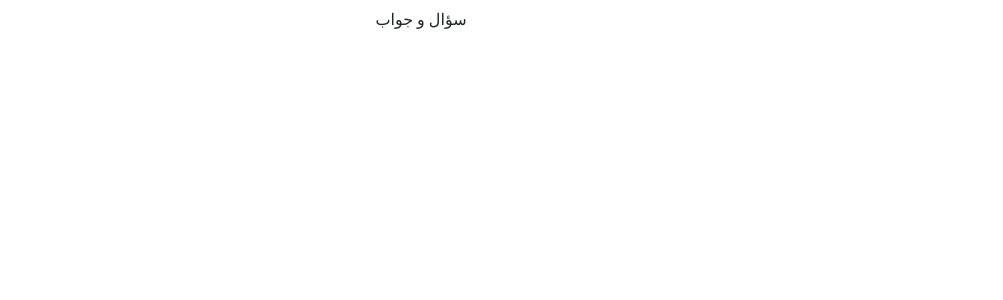
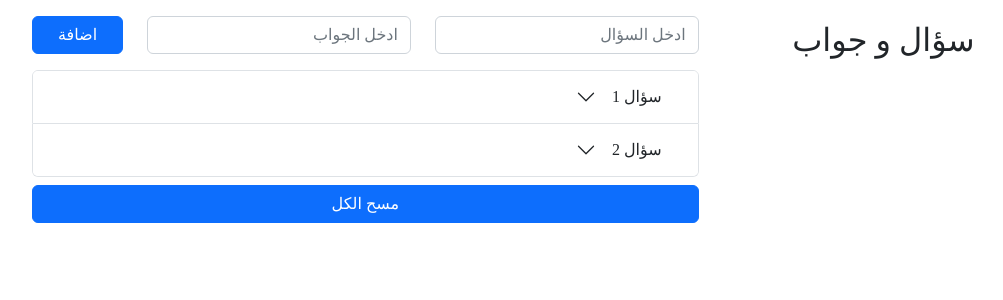
Before and after one commit to AdhamMagdyA/QuestionAnswering, a React (Create React App) app: page / in a window 1280 px wide. Shown: the top 300 px of the page, without its empty margins (263-1266 px from the left). Built offline with nearby package versions, Linux system fonts and the light colour scheme; a web font is replaced by a local one.

Commit message:
app design

```diff
--- a/public/index.html
+++ b/public/index.html
@@ -23,6 +23,11 @@
       href="https://fonts.googleapis.com/css2?family=Marhey:wght@300;400;500&display=swap"
       rel="stylesheet"
     />
+    <link
+      rel="stylesheet"
+      href="https://cdn.jsdelivr.net/npm/bootstrap-icons@1.6.1/font/bootstrap-icons.css"
+    />
+
     <title>Question Answering</title>
   </head>
   <body>
--- a/src/App.js
+++ b/src/App.js
@@ -1,7 +1,22 @@
 import "bootstrap/dist/css/bootstrap.min.css";
+import { Button, Col, Container, Row } from "react-bootstrap";
+import InputForm from "./components/InputForm";
+import QAList from "./components/QAList";
 
 function App() {
-  return <div className="App text-center p-2">سؤال و جواب</div>;
+  return (
+    <Container className="App text-center p-3">
+      <Row className="justify-content-center px-5">
+        <Col sm="4 text-center  fs-2">سؤال و جواب</Col>
+        <Col sm="8">
+          <InputForm />
+          <div className="my-3"></div>
+          <QAList />
+          <Button className="my-2 w-100">مسح الكل</Button>{" "}
+        </Col>
+      </Row>
+    </Container>
+  );
 }
 
 export default App;
--- /dev/null
+++ b/src/components/InputForm.js
@@ -0,0 +1,26 @@
+import React from "react";
+import { Form, Button, Col, Row } from "react-bootstrap";
+
+function InputForm() {
+  return (
+    <div>
+      <Form>
+        <Row>
+          <Col sm="5">
+            <Form.Control type="text" placeholder="ادخل السؤال" />
+          </Col>
+          <Col sm="5">
+            <Form.Control type="text" placeholder="ادخل الجواب" />
+          </Col>
+          <Col sm="2">
+            <Button variant="primary" type="submit" className="w-100">
+              اضافة
+            </Button>
+          </Col>
+        </Row>
+      </Form>
+    </div>
+  );
+}
+
+export default InputForm;
--- /dev/null
+++ b/src/components/QAList.js
@@ -0,0 +1,34 @@
+import React from "react";
+import { Accordion, Button, Col, Row } from "react-bootstrap";
+
+function QAList() {
+  const QADate = [
+    { question: "سؤال 1", answer: "جواب 1" },
+    { question: "سؤال 2", answer: "جواب 2" },
+  ];
+  return (
+    <div>
+      <Accordion defaultActiveKey="0">
+        {QADate.map((QA, index) => {
+          return (
+            <Accordion.Item eventKey={index}>
+              <Accordion.Header>
+                <div className="mx-3">{QA.question}</div>
+              </Accordion.Header>
+              <Accordion.Body>
+                <Row>
+                  <Col sm="10">{QA.answer}</Col>
+                  <Col sm="2">
+                    <i className="bi bi-trash clickable trash-icon"></i>
+                  </Col>
+                </Row>
+              </Accordion.Body>
+            </Accordion.Item>
+          );
+        })}
+      </Accordion>
+    </div>
+  );
+}
+
+export default QAList;
--- a/src/index.css
+++ b/src/index.css
@@ -1,17 +1,7 @@
-body {
-  margin: 0;
-  font-family: -apple-system, BlinkMacSystemFont, "Segoe UI", "Roboto", "Oxygen",
-    "Ubuntu", "Cantarell", "Fira Sans", "Droid Sans", "Helvetica Neue",
-    sans-serif;
-  -webkit-font-smoothing: antialiased;
-  -moz-osx-font-smoothing: grayscale;
-}
-
 * {
   font-family: "Marhey", cursive;
 }
 
-code {
-  font-family: source-code-pro, Menlo, Monaco, Consolas, "Courier New",
-    monospace;
+.trash-icon {
+  cursor: pointer;
 }
```
